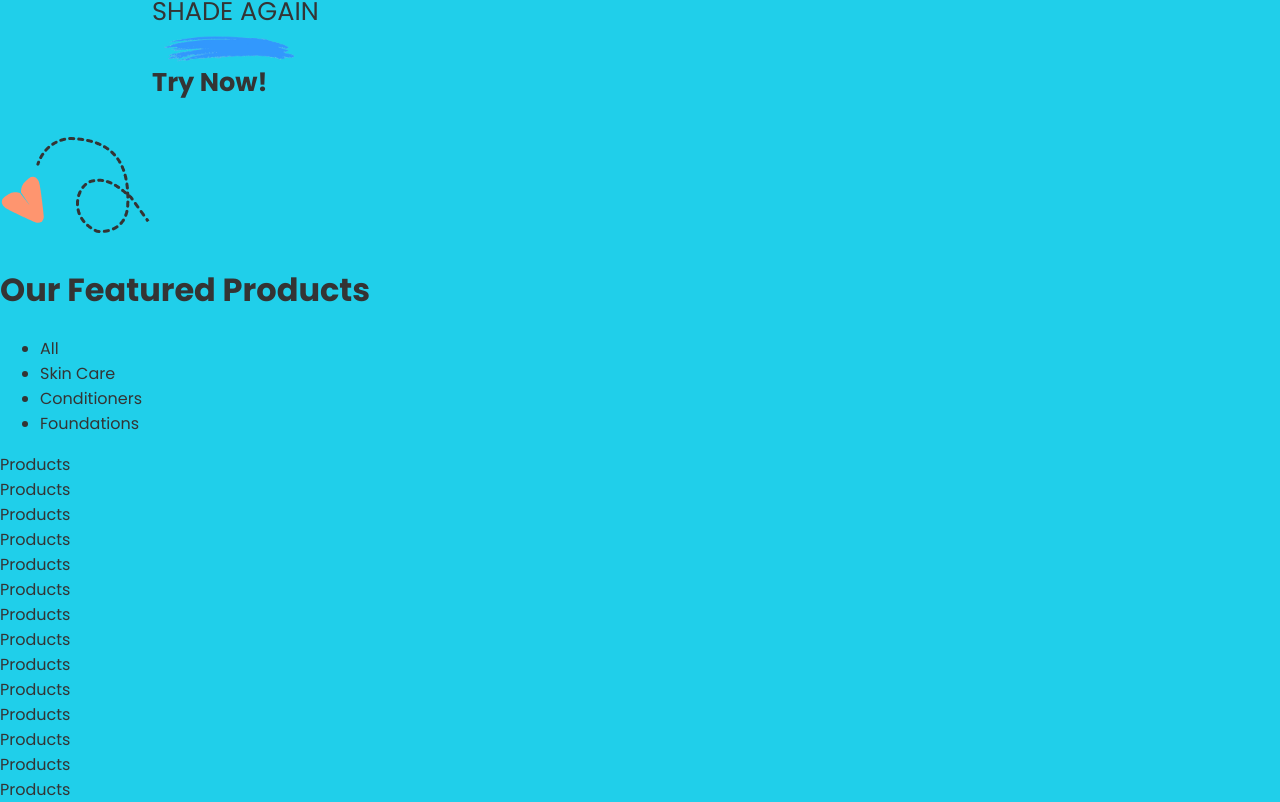
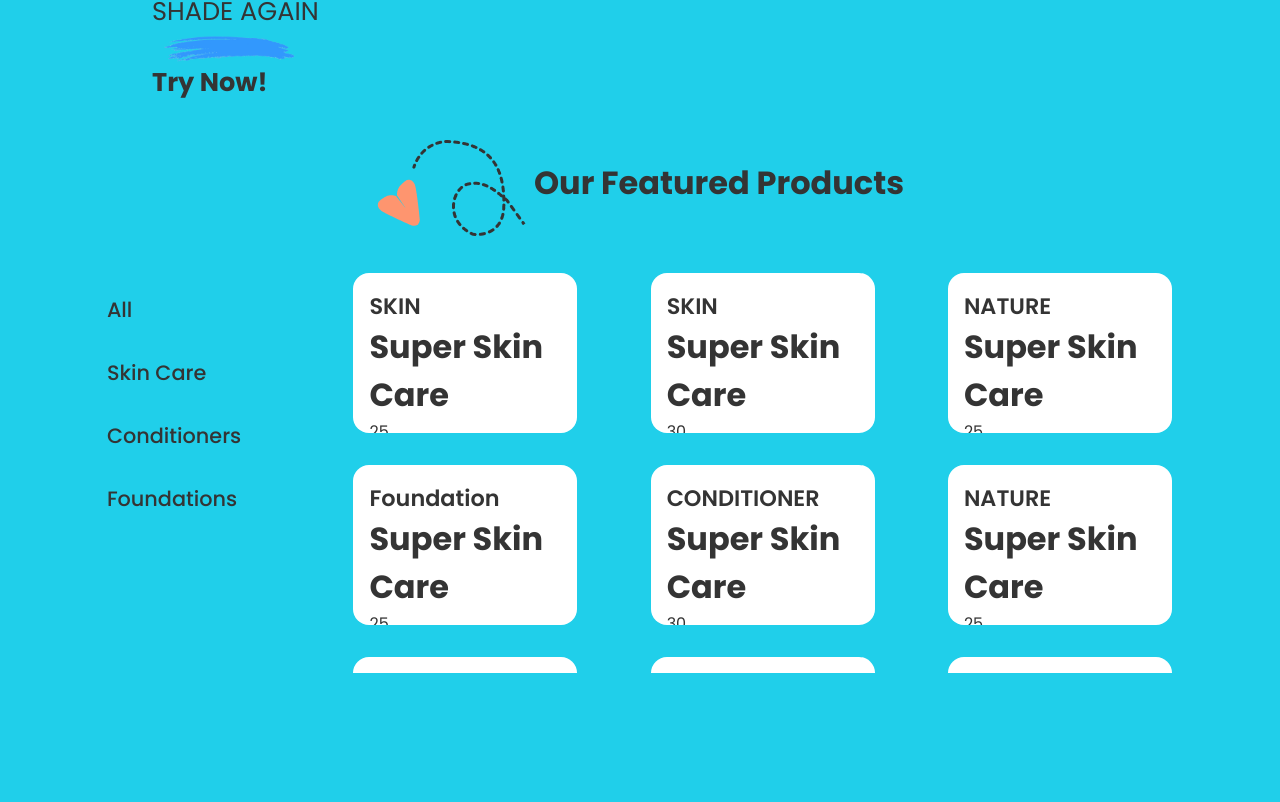
Before and after one commit to AY-SWE/eCommerceFrontendOnly, a React (Create React App) app: page / in a window 1280 px wide. Shown: the part 974-1776 px from the top of the page. After the commit the page ends 1650 px from the top, so only its background shows below. Built offline with nearby package versions, Linux system fonts and the light colour scheme.

Commit message:
almost done with products grid

```diff
--- a/src/components/products/Products.jsx
+++ b/src/components/products/Products.jsx
@@ -4,11 +4,13 @@
 import { ProductsData } from "../../data/products";
 import { useState } from "react";
 const Products = () => {
-    const [menuProducts, setMenuProducts] = useState(ProductsData);
+  const [menuProducts, setMenuProducts] = useState(ProductsData);
   return (
     <div className={css.container}>
-      <img src={Plane} alt="" />
-      <h1>Our Featured Products</h1>
+      <div className={css.header}>
+        <img src={Plane} alt="" />
+        <h1>Our Featured Products</h1>
+      </div>
 
       <div className={css.products}>
         <ul className={css.menu}>
@@ -19,13 +21,19 @@
         </ul>
 
         <div className={css.list}>
-            {
-                menuProducts.map((product, i)=>(
-                    <div className={css.product}>
-                        Products
+          {menuProducts.map((product, i) => (
+            <div className={css.product}>
+                <div className="left-s">
+                    <div className="name">
+                        <span>{product.name}</span>
+                        <span>{product.detail}</span>
                     </div>
-                ))
-            }
+                    <span>{product.price}</span>
+                    <div>Shop Now</div>
+                </div>
+                <img src={product.img} alt="" className="img-p"/>
+            </div>
+          ))}
         </div>
       </div>
     </div>
--- a/src/components/products/Products.module.css
+++ b/src/components/products/Products.module.css
@@ -0,0 +1,59 @@
+.container{
+    padding: 0.2rem;
+    position: relative;
+    display: flex;
+    flex-direction: column;
+    gap: 2rem;
+    align-items: center;
+    justify-content: center;
+}
+
+.header{
+    display: flex;
+    flex-direction: row;
+}
+
+.products{
+    display: grid;
+    width: 90%;
+    grid-template-columns: 25% auto;
+}
+
+.menu{
+    list-style: none;
+    display: flex;
+    flex-direction: column;
+    gap: 2rem;
+    font-weight: 500;
+    font-size: 1.3rem;
+}
+
+.menu li:hover{
+    color: pink;
+    cursor: pointer;
+}
+
+.list{
+    display: grid;
+    grid-template-columns: repeat(auto-fill, minmax(200px, 1fr));
+    height: 25rem;
+    overflow-y: scroll;
+    grid-gap: 2rem;
+}
+
+.product{
+    width: 12rem;
+    height:8rem;
+    background-color: white;
+    position: relative;
+    overflow: hidden;
+    padding: 1rem;
+    display: flex;
+    border-radius: 1rem;
+}
+
+.product>img{
+    top:3rem;
+    width: 6rem;
+    height: 11rem;
+}
```
